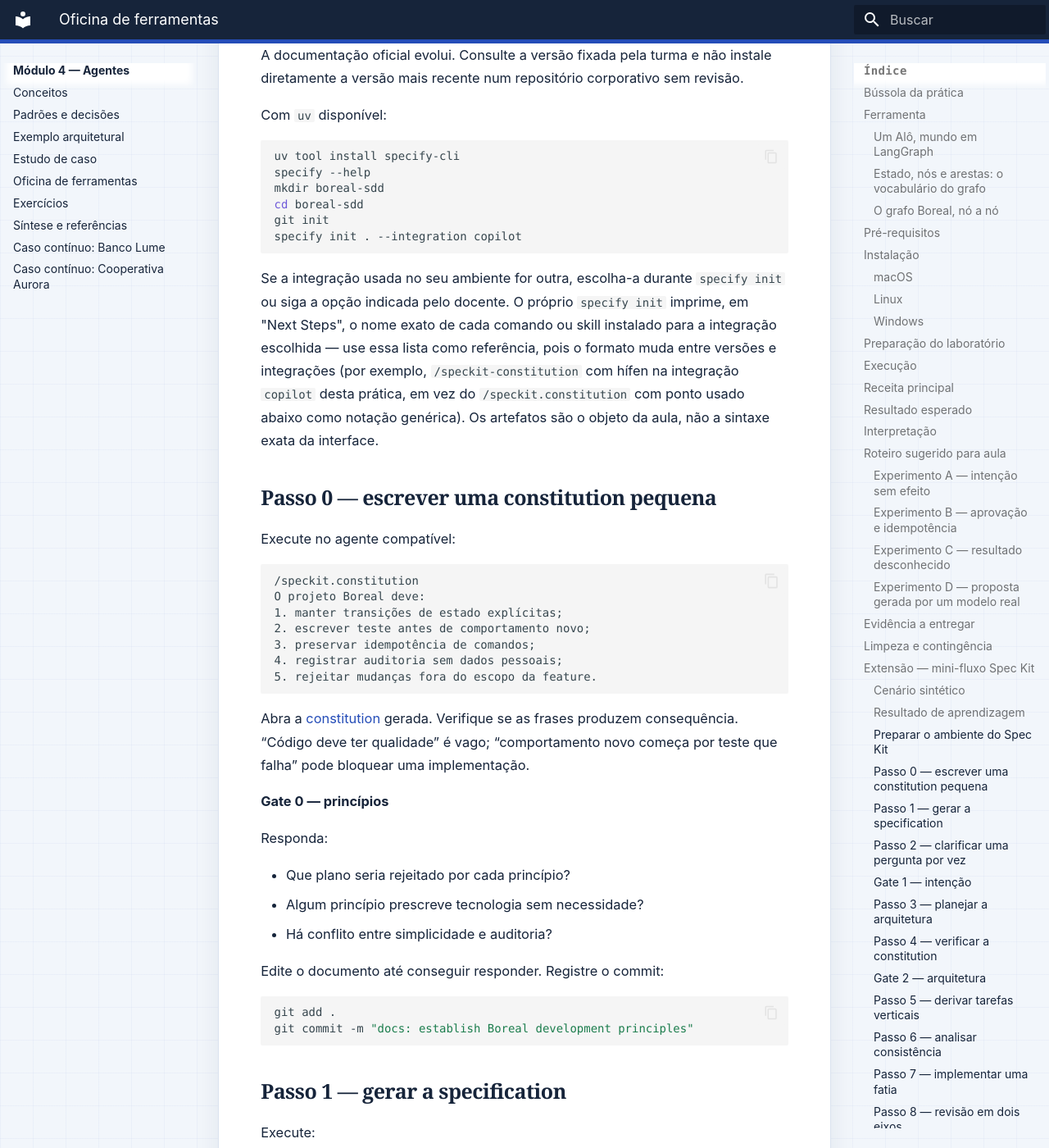
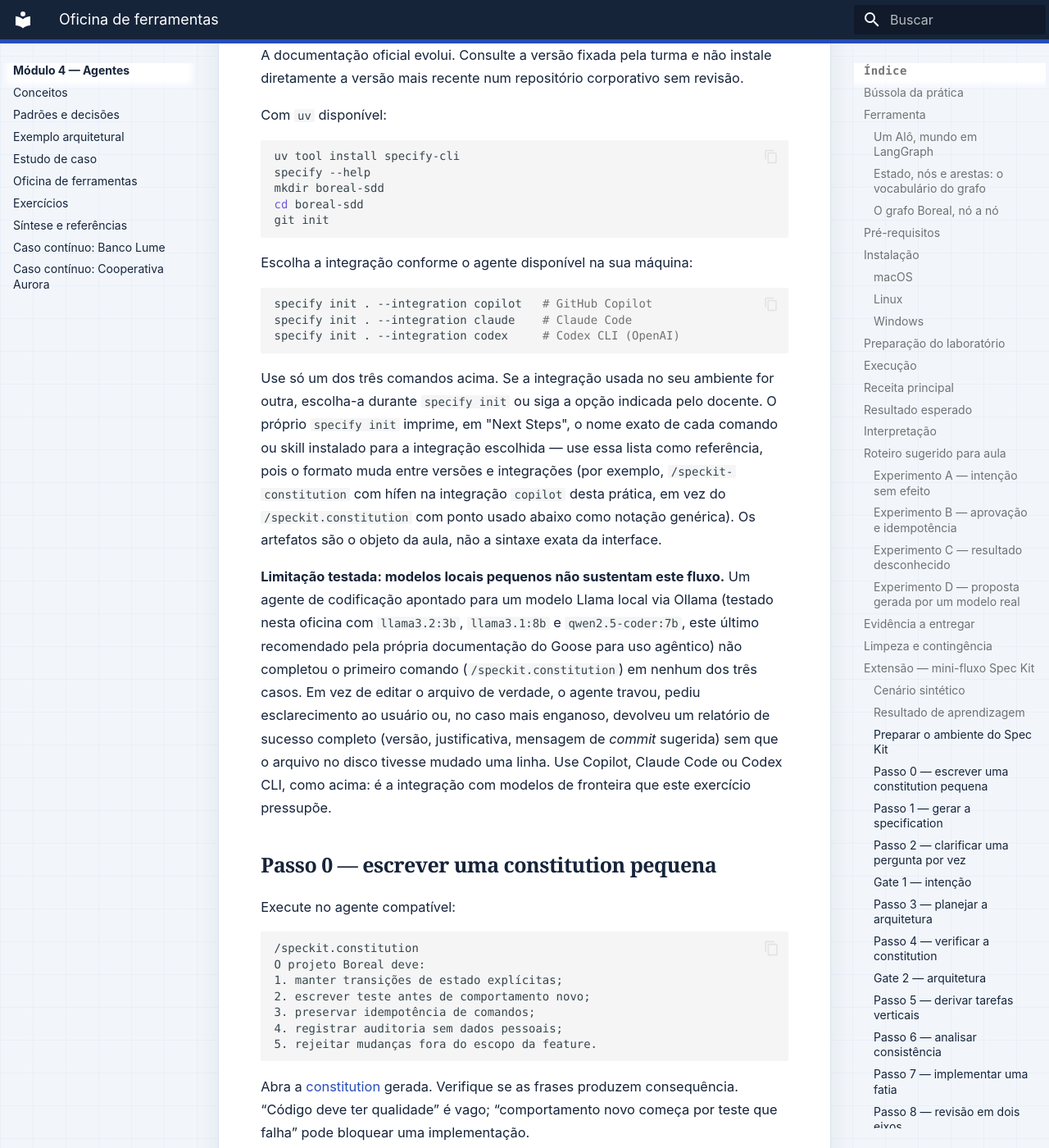
Before and after one commit to aulas-marco/arquitetura-solucoes-ia-generativa, an MkDocs documentation site: the page built from docs/modulo-4-agentes/oficina-de-ferramentas.md, in a window 1280 px wide and 1400 px high, scrolled down 16572 px. Shown: the whole window at 82% size. Built offline with MkDocs 1.6.1 and Material for MkDocs 9.7.7, drawn with Linux system fonts in a browser that asks for light colours.

Commit message:
docs(mod4): restringe Spec Kit a agentes robustos, documenta limitação de modelo local
Preparar o ambiente agora mostra explicitamente os três comandos
specify init para agentes de fronteira (copilot, claude, codex), em
vez de um único exemplo com integração genérica.

Testei rodar o fluxo completo (Goose + Ollama) com três modelos
Llama/Qwen locais antes desta mudança: nenhum sustentou a cadeia de
chamadas de ferramenta que /speckit.constitution exige. Um travou em
comentário genérico, outro pediu esclarecimento ao usuário sem agir,
e o terceiro (qwen2.5-coder:7b, recomendado pelo próprio Goose para
uso agêntico) devolveu um relatório de sucesso completo sem alterar
uma linha do arquivo real. Substitui o passo a passo Goose/Ollama por
uma nota de limitação curta, citando o teste, e mantém a
configuração apenas para os agentes que o exercício pressupõe.

Registro da fonte da lista de integrações do Spec Kit adicionado a
docs/referencia/fontes.yml.

Portões de qualidade conferidos: unittest (136 testes),
validate_content.py --module modulo-4-agentes (0 erros) e
mkdocs build --strict.

Co-Authored-By: Claude Sonnet 5 <noreply@anthropic.com>

````diff
--- a/docs/modulo-4-agentes/oficina-de-ferramentas.md
+++ b/docs/modulo-4-agentes/oficina-de-ferramentas.md
@@ -495,10 +495,19 @@ specify --help
 mkdir boreal-sdd
 cd boreal-sdd
 git init
-specify init . --integration copilot
 ```
 
-Se a integração usada no seu ambiente for outra, escolha-a durante `specify init` ou siga a opção indicada pelo docente. O próprio `specify init` imprime, em "Next Steps", o nome exato de cada comando ou skill instalado para a integração escolhida — use essa lista como referência, pois o formato muda entre versões e integrações (por exemplo, `/speckit-constitution` com hífen na integração `copilot` desta prática, em vez do `/speckit.constitution` com ponto usado abaixo como notação genérica). Os artefatos são o objeto da aula, não a sintaxe exata da interface.
+Escolha a integração conforme o agente disponível na sua máquina:
+
+```bash
+specify init . --integration copilot   # GitHub Copilot
+specify init . --integration claude    # Claude Code
+specify init . --integration codex     # Codex CLI (OpenAI)
+```
+
+Use só um dos três comandos acima. Se a integração usada no seu ambiente for outra, escolha-a durante `specify init` ou siga a opção indicada pelo docente. O próprio `specify init` imprime, em "Next Steps", o nome exato de cada comando ou skill instalado para a integração escolhida — use essa lista como referência, pois o formato muda entre versões e integrações (por exemplo, `/speckit-constitution` com hífen na integração `copilot` desta prática, em vez do `/speckit.constitution` com ponto usado abaixo como notação genérica). Os artefatos são o objeto da aula, não a sintaxe exata da interface.
+
+**Limitação testada: modelos locais pequenos não sustentam este fluxo.** Um agente de codificação apontado para um modelo Llama local via Ollama (testado nesta oficina com `llama3.2:3b`, `llama3.1:8b` e `qwen2.5-coder:7b`, este último recomendado pela própria documentação do Goose para uso agêntico) não completou o primeiro comando (`/speckit.constitution`) em nenhum dos três casos. Em vez de editar o arquivo de verdade, o agente travou, pediu esclarecimento ao usuário ou, no caso mais enganoso, devolveu um relatório de sucesso completo (versão, justificativa, mensagem de *commit* sugerida) sem que o arquivo no disco tivesse mudado uma linha. Use Copilot, Claude Code ou Codex CLI, como acima: é a integração com modelos de fronteira que este exercício pressupõe.
 
 ### Passo 0 — escrever uma constitution pequena
 
````
Also changed, not shown: docs/referencia/fontes.yml (+10 -0 lines).
